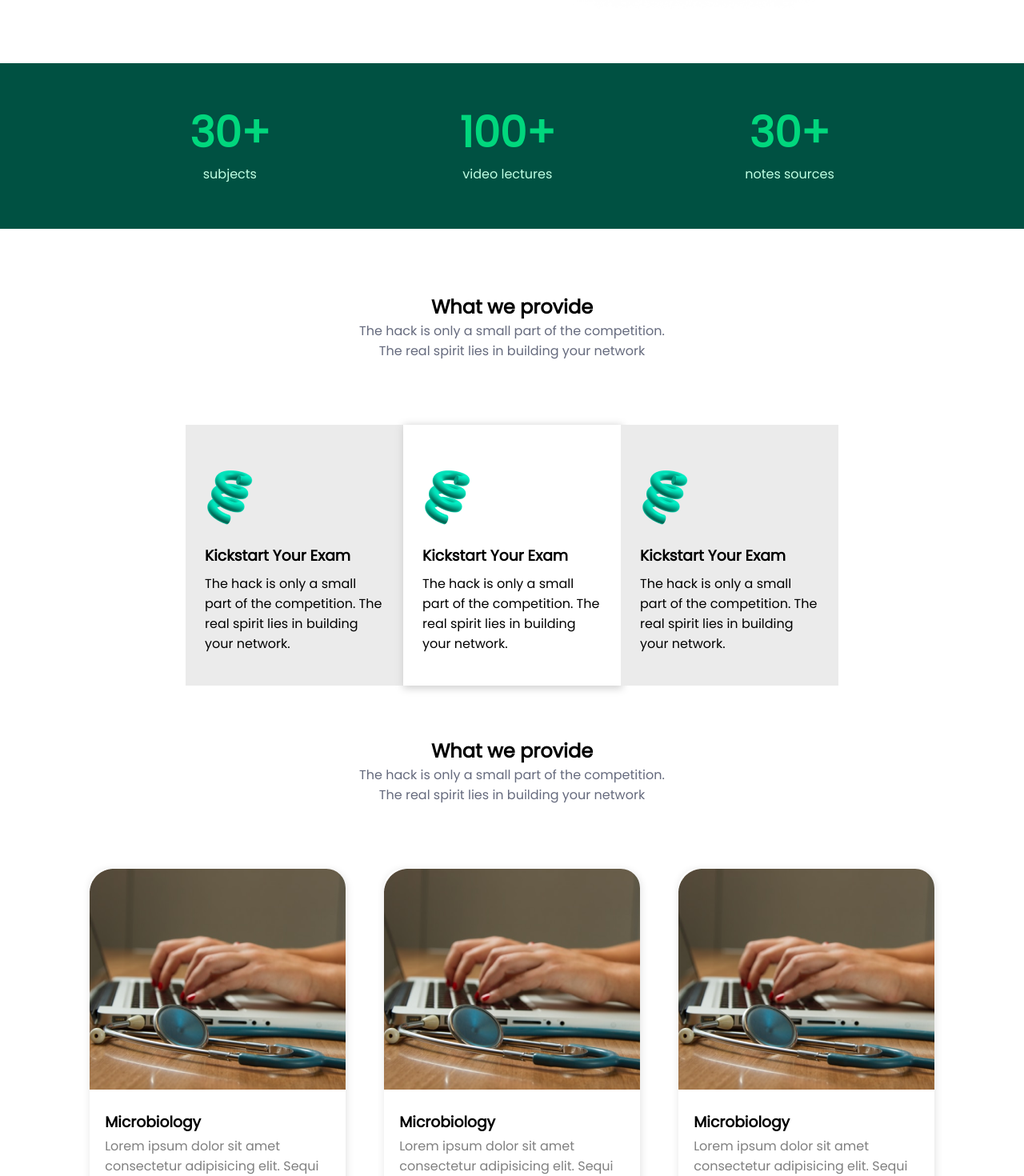
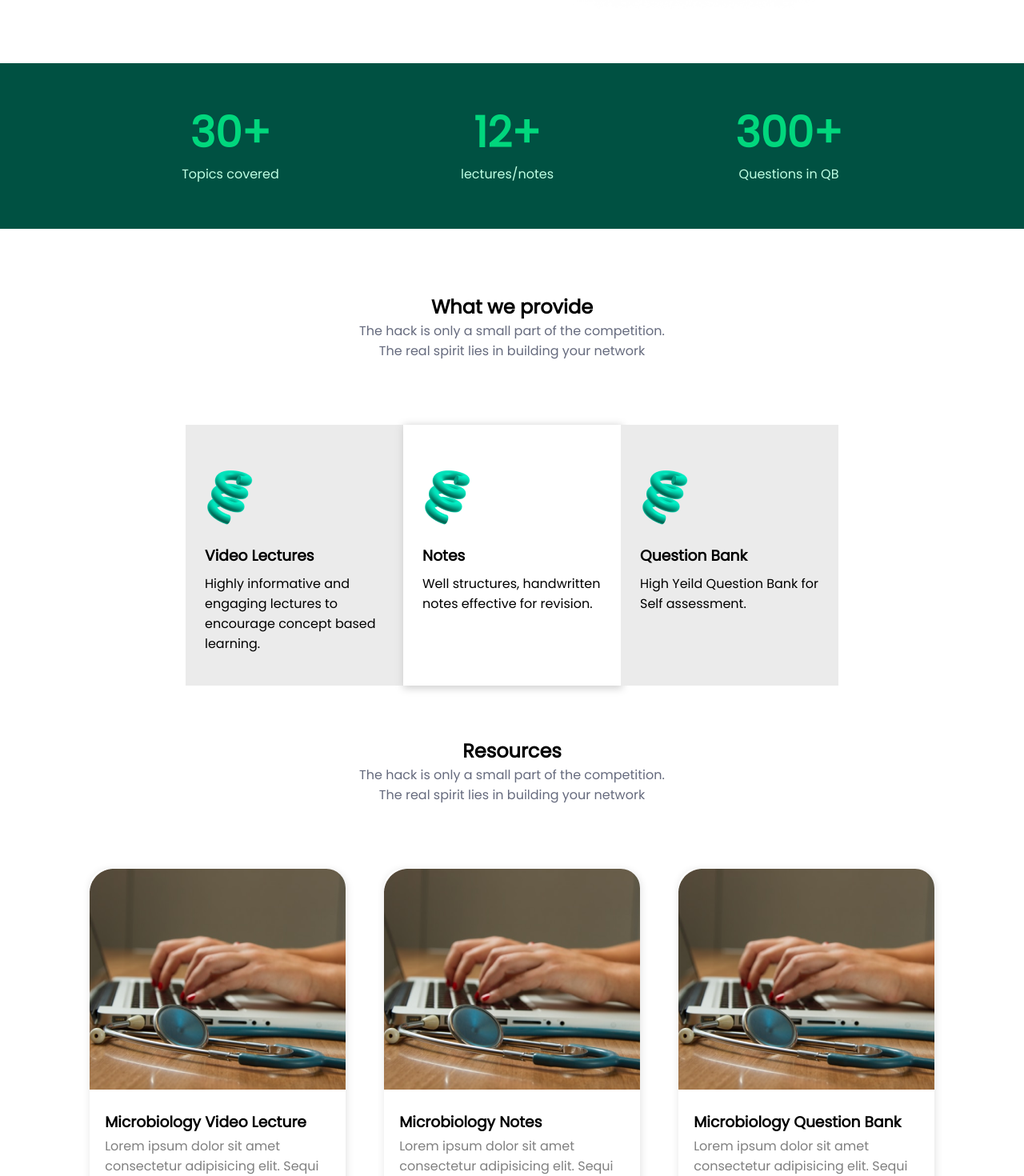
Before and after one commit to SudhansuuRanjan/MedBond, a React (Create React App) app: page / in a window 1280 px wide. Shown: the part 680-2150 px from the top of the page at 80% size. Built offline with nearby package versions, Linux system fonts and the light colour scheme.

Commit message:
fixed contents

```diff
--- a/src/partials/Contact.jsx
+++ b/src/partials/Contact.jsx
@@ -7,8 +7,7 @@ const Contact = () => {
       <div className="features-head" data-aos="fade-up">
         <h2 className="features-big-head">Contact Us</h2>
         <p className="features-small-head">
-          The hack is only a small part of the competition. The real spirit lies
-          in building your network
+          Get in touch with us. We are here to render our support.
         </p>
       </div>
 
@@ -34,7 +33,7 @@ const Contact = () => {
                        <span className="light-green">the loop.</span>
                     </h1>
                     <p className="newsletter-text">
-                        No spamming. Only news that are worth your time and help you start traveling.
+                        Subscribe to our newsletter.
                     </p>
                     <div className="form">
                         <form action="/" method="post" className='subs-form'>
--- a/src/partials/Features.jsx
+++ b/src/partials/Features.jsx
@@ -18,30 +18,30 @@ const Features = () => {
                    <img src={feature} alt=""
                     className='feature-img'/>
                     <h3 className="feature-head">
-                        Kickstart Your Exam
+                        Video Lectures
                     </h3>
                     <p className="feature-text">
-                        The hack is only a small part of the competition. The real spirit lies in building your network.
+                        Highly informative and engaging lectures to encourage concept based learning.
                     </p>
               </div>
               <div className="feature-card feature-hover" data-aos="fade-up">
                    <img src={feature} alt=""
                     className='feature-img'/>
                     <h3 className="feature-head">
-                        Kickstart Your Exam
+                        Notes
                     </h3>
                     <p className="feature-text">
-                        The hack is only a small part of the competition. The real spirit lies in building your network.
+                        Well structures, handwritten notes effective for revision.
                     </p>
               </div>
               <div className="feature-card" data-aos="fade-up"   id='resources'>
                    <img src={feature} alt=""
                     className='feature-img'/>
                     <h3 className="feature-head">
-                        Kickstart Your Exam
+                        Question Bank
                     </h3>
                     <p className="feature-text">
-                        The hack is only a small part of the competition. The real spirit lies in building your network.
+                        High Yeild Question Bank for Self assessment.
                     </p>
               </div>
 
--- a/src/partials/Footer.jsx
+++ b/src/partials/Footer.jsx
@@ -31,7 +31,6 @@ const Footer = () => {
                 <i class="fab fa-twitter socialm"></i>
                 <i class="fab fa-linkedin socialm"></i>
                 <i class="fab fa-instagram socialm"></i>
-                <i class="fab fa-discord socialm"></i>
                 <i class="fab fa-youtube socialm"></i>
               </div>
             </div>
--- a/src/partials/Partials.css
+++ b/src/partials/Partials.css
@@ -586,7 +586,7 @@ align-items: center;
 .mail-inp{
     border-radius: 0.5rem;
     border: 2px solid rgb(196, 196, 196);
-    margin-right:1rem ;
+    margin-right:1rem;
 }
 .subscribe{
     height: 2.2rem;
@@ -607,9 +607,13 @@ align-items: center;
     background-color: #E8FFF5;
     padding: 3rem;
     border-radius: 1rem;
-    width:75vw;
+    width:60vw;
     margin-top: 5rem;
 }
+.newsletter-text{
+    margin-bottom: 1rem;
+}
+
 }
 @media screen and (max-width:900px){
    .newsletter-body{
@@ -650,6 +654,17 @@ align-items: center;
 
 }
 
+@media screen and (max-width:800px){
+   .newsletter-body{
+    background-color: #E8FFF5;
+    padding: 1rem;
+    padding-top: 2rem;
+    padding-bottom: 2rem;
+    border-radius: 1rem;
+    width:75vw;
+    margin-top: 5rem;
+}
+}
 /* Footer */
 
 .footer{
--- a/src/partials/Stats.jsx
+++ b/src/partials/Stats.jsx
@@ -5,15 +5,15 @@ const Stats = () => {
      <div className="stats">
          <div className="stats-element" data-aos="fade-up">
              <h1 className="stats-big">30+</h1>
-             <p className="stats-small">subjects</p>
+             <p className="stats-small">Topics covered</p>
          </div>
          <div className="stats-element" data-aos="fade-up">
-             <h1 className="stats-big">100+</h1>
-             <p className="stats-small">video lectures</p>
+             <h1 className="stats-big">12+</h1>
+             <p className="stats-small">lectures/notes</p>
          </div>
          <div className="stats-element" data-aos="fade-up"  id='about'>
-             <h1 className="stats-big">30+</h1>
-             <p className="stats-small">notes sources</p>
+             <h1 className="stats-big">300+</h1>
+             <p className="stats-small">Questions in QB</p>
          </div>
      </div>
   );
--- a/src/partials/Subjects.jsx
+++ b/src/partials/Subjects.jsx
@@ -6,7 +6,7 @@ const Subjects = () => {
   <div className='subjects-container'>
       <div className="features-head" data-aos="fade-up">
               <h2 className="features-big-head">
-                  What we provide
+                  Resources
               </h2>
               <p className="features-small-head">
                   The hack is only a small part of the competition. The real spirit lies in building your network
@@ -19,7 +19,7 @@ const Subjects = () => {
              <img src={subjectImg} alt=""  className='subject-img'/>
              <div className="bottom-subject">
                  <h3 className="subject-name">
-                 Microbiology
+                 Microbiology Video Lecture
              </h3>
              <p className="subject-text">Lorem ipsum dolor sit amet consectetur adipisicing elit. Sequi ratione minima ea ducimus aliquid cupiditate.</p>
              <button className="subject-btn">
@@ -38,7 +38,7 @@ const Subjects = () => {
              <img src={subjectImg} alt=""  className='subject-img'/>
              <div className="bottom-subject">
                  <h3 className="subject-name">
-                 Microbiology
+                 Microbiology Notes
              </h3>
              <p className="subject-text">Lorem ipsum dolor sit amet consectetur adipisicing elit. Sequi ratione minima ea ducimus aliquid cupiditate.</p>
              <button className="subject-btn">
@@ -56,7 +56,7 @@ const Subjects = () => {
              <img src={subjectImg} alt=""  className='subject-img'/>
              <div className="bottom-subject">
                  <h3 className="subject-name">
-                 Microbiology
+                 Microbiology Question Bank
              </h3>
              <p className="subject-text">Lorem ipsum dolor sit amet consectetur adipisicing elit. Sequi ratione minima ea ducimus aliquid cupiditate.</p>
              <button className="subject-btn">
--- a/src/partials/Team.jsx
+++ b/src/partials/Team.jsx
@@ -18,8 +18,8 @@ const Team = () => {
             <img src={teamImg} alt="" className="team-pic" />
           </div>
           <div className="team-bottom">
-            <h3 className="person-name">Sudhanshu Ranjan</h3>
-            <p className="person-designation">Front End Developer</p>
+            <h3 className="person-name">Deepak Ranjan</h3>
+            <p className="person-designation">Technical Support</p>
 
             <div className="team-socials">
               <a href="/" className="social-link">
@@ -40,8 +40,8 @@ const Team = () => {
             <img src={teamImg} alt="" className="team-pic" />
           </div>
           <div className="team-bottom">
-            <h3 className="person-name">Sudhanshu Ranjan</h3>
-            <p className="person-designation">Front End Developer</p>
+            <h3 className="person-name">Ankit Kumar</h3>
+            <p className="person-designation">Teacher</p>
 
             <div className="team-socials">
               <a href="/" className="social-link">
--- a/src/partials/Testimonials.jsx
+++ b/src/partials/Testimonials.jsx
@@ -6,10 +6,10 @@ const Testimonials = () => {
       <div className="testimonial-body">
            <div className="features-head" data-aos="fade-up">
               <h2 className="features-big-head">
-                  What out users have to say
+                  Testimonials
               </h2>
               <p className="features-small-head">
-                  The hack is only a small part of the competition. The real spirit lies in building your network
+                   What out users have to say
               </p>
           </div>
 
--- a/src/partials/Videos.jsx
+++ b/src/partials/Videos.jsx
@@ -15,15 +15,15 @@ const Videos = () => {
           <div className="video-grid">
 
               <div className="video-container" data-aos="fade-up">
-                  <iframe width="350" height="200" className='video-frame frame-left' src="https://www.youtube.com/embed/IPvYjXCsTg8" title="YouTube video player" frameborder="0" allow="accelerometer; autoplay; clipboard-write; encrypted-media; gyroscope; picture-in-picture" allowfullscreen></iframe>
+                  <iframe width="350" height="200" className='video-frame frame-left' src="https://www.youtube.com/embed/-H5Ovit1NzA" title="YouTube video player" frameborder="0" allow="accelerometer; autoplay; clipboard-write; encrypted-media; gyroscope; picture-in-picture" allowfullscreen></iframe>
               </div>
 
               <div className="video-container" data-aos="fade-up">
-                  <iframe width="350" height="200" className='video-frame' src="https://www.youtube.com/embed/IPvYjXCsTg8" title="YouTube video player" frameborder="0" allow="accelerometer; autoplay; clipboard-write; encrypted-media; gyroscope; picture-in-picture" allowfullscreen></iframe>
+                  <iframe width="350" height="200" className='video-frame' src="https://www.youtube.com/embed/SoPxHmwGoYE" title="YouTube video player" frameborder="0" allow="accelerometer; autoplay; clipboard-write; encrypted-media; gyroscope; picture-in-picture" allowfullscreen></iframe>
               </div>
 
               <div className="video-container" data-aos="fade-up">
-                  <iframe width="350" height="200" className='video-frame frame-right' src="https://www.youtube.com/embed/IPvYjXCsTg8" title="YouTube video player" frameborder="0" allow="accelerometer; autoplay; clipboard-write; encrypted-media; gyroscope; picture-in-picture" allowfullscreen></iframe>
+                  <iframe width="350" height="200" className='video-frame frame-right' src="https://www.youtube.com/embed/mjznL91Nxxc" title="YouTube video player" frameborder="0" allow="accelerometer; autoplay; clipboard-write; encrypted-media; gyroscope; picture-in-picture" allowfullscreen></iframe>
               </div>
 
           </div>
```
